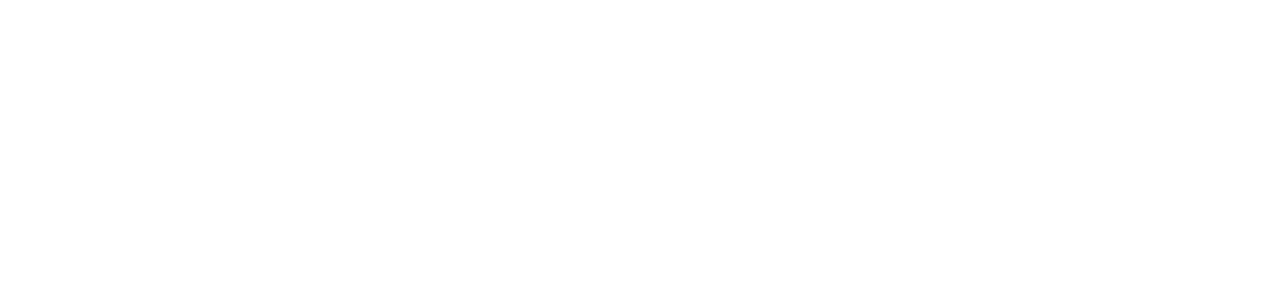
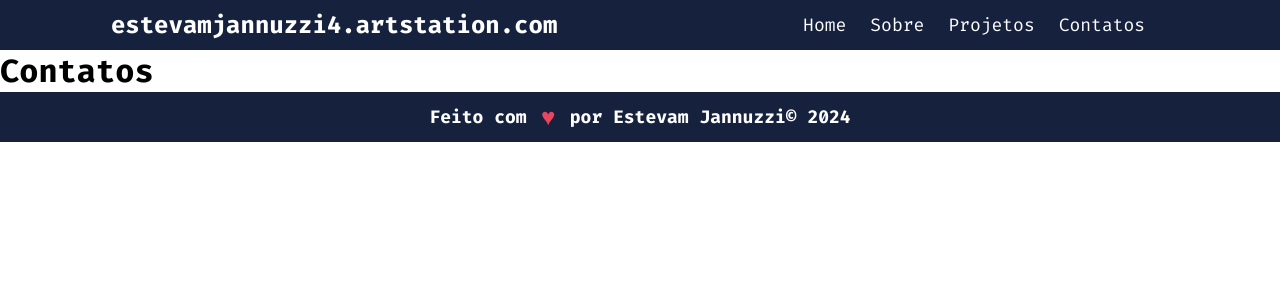
Before and after one commit to EstevamJannuzzi/Curso_de_React_JS, a React (Vite) app in the folder aulas/: page /contatos in a window 1280 px wide. Before the commit this address had no page. Shown: the top 300 px of the page. Built offline with nearby package versions, Linux system fonts and the light colour scheme.

Commit message:
aula03_fim

```diff
--- a/aulas/src/components/header/index.jsx
+++ b/aulas/src/components/header/index.jsx
@@ -1,14 +1,19 @@
+import { Link } from 'react-router-dom'
 import styles from './Header.module.css'
 
 function Header() {
     return (
         <header className={styles.header}>
-            <span>estevamjannuzzi4.artstation.com</span>
+
+            <Link to="/">
+                <span>estevamjannuzzi4.artstation.com</span>
+            </Link>
+
             <nav>
-                <a href="/">Home</a>
-                <a href="/sobre">Sobre</a>
-                <a href="/projetos">Projetos</a>
-                <a href="/contatos">Contatos</a>
+                <Link to="/">Home</Link>
+                <Link to="/sobre">Sobre</Link>
+                <Link to="/projetos">Projetos</Link>
+                <Link to="/contatos">Contatos</Link>
             </nav>
         </header>
     )
--- a/aulas/src/pages/App.css
+++ b/aulas/src/pages/App.css
@@ -28,6 +28,10 @@
     border: 0;
     border-radius: 8px;
     cursor: pointer;
+    display: flex;
+    align-items: center;
+    justify-content: center;
+    text-decoration: none;
 }
 
 .btn-red {
--- /dev/null
+++ b/aulas/src/pages/Contatos/index.jsx
@@ -0,0 +1,14 @@
+import Header from '../../components/Header'
+import Footer from '../../components/Footer'
+
+function Contatos() {
+    return (
+        <>
+            <Header />
+            <h1>Contatos</h1>
+            <Footer />
+        </>
+    )
+}
+
+export default Contatos
--- a/aulas/src/pages/Home/index.jsx
+++ b/aulas/src/pages/Home/index.jsx
@@ -1,5 +1,6 @@
 import Header from '../../components/Header'
 import Footer from '../../components/Footer'
+import { Link } from 'react-router-dom'
 
 function Home() {
     return (
@@ -12,9 +13,9 @@
                         <span>Estevam Jannuzzi</span> <br />
                         3D Designer
                     </p>
-                    <button className='btn btn-red'>
+                    <Link to="/sobre" className='btn btn-red'>
                         Saiba mais sobre mim
-                    </button>
+                    </Link>
                 </div>
                 <figure>
                     <img className='img=home' src="/developer-red.svg" alt="Imagem de Home" />
--- /dev/null
+++ b/aulas/src/pages/Projetos/index.jsx
@@ -0,0 +1,14 @@
+import Header from '../../components/Header'
+import Footer from '../../components/Footer'
+
+function Projetos() {
+    return (
+        <>
+            <Header />
+            <h1>Projetos</h1>
+            <Footer />
+        </>
+    )
+}
+
+export default Projetos
--- /dev/null
+++ b/aulas/src/pages/Sobre/index.jsx
@@ -0,0 +1,14 @@
+import Header from '../../components/Header'
+import Footer from '../../components/Footer'
+
+function Sobre() {
+    return (
+        <>
+            <Header />
+            <h1>Sobre</h1>
+            <Footer />
+        </>
+    )
+}
+
+export default Sobre
--- a/aulas/src/routes.jsx
+++ b/aulas/src/routes.jsx
@@ -1,11 +1,17 @@
 import { BrowserRouter, Routes, Route } from "react-router-dom";
 import Home from "./pages/Home";
+import Sobre from "./pages/Sobre";
+import Projetos from "./pages/Projetos";
+import Contatos from "./pages/Contatos";
 
 function AppRoutes() {
     return (
         <BrowserRouter>
             <Routes>
                 <Route path="/" element={<Home />}></Route>
+                <Route path="/sobre" element={<Sobre />}></Route>
+                <Route path="/projetos" element={<Projetos />}></Route>
+                <Route path="/contatos" element={<Contatos />}></Route>
             </Routes>
         </BrowserRouter>
     )
```
Also changed, not shown: aulas/src/pages/Contatos/Contatos.modules.css (added), aulas/src/pages/Projetos/Projetos.modules.css (added), aulas/src/pages/Sobre/Sobre.modules.css (added).
